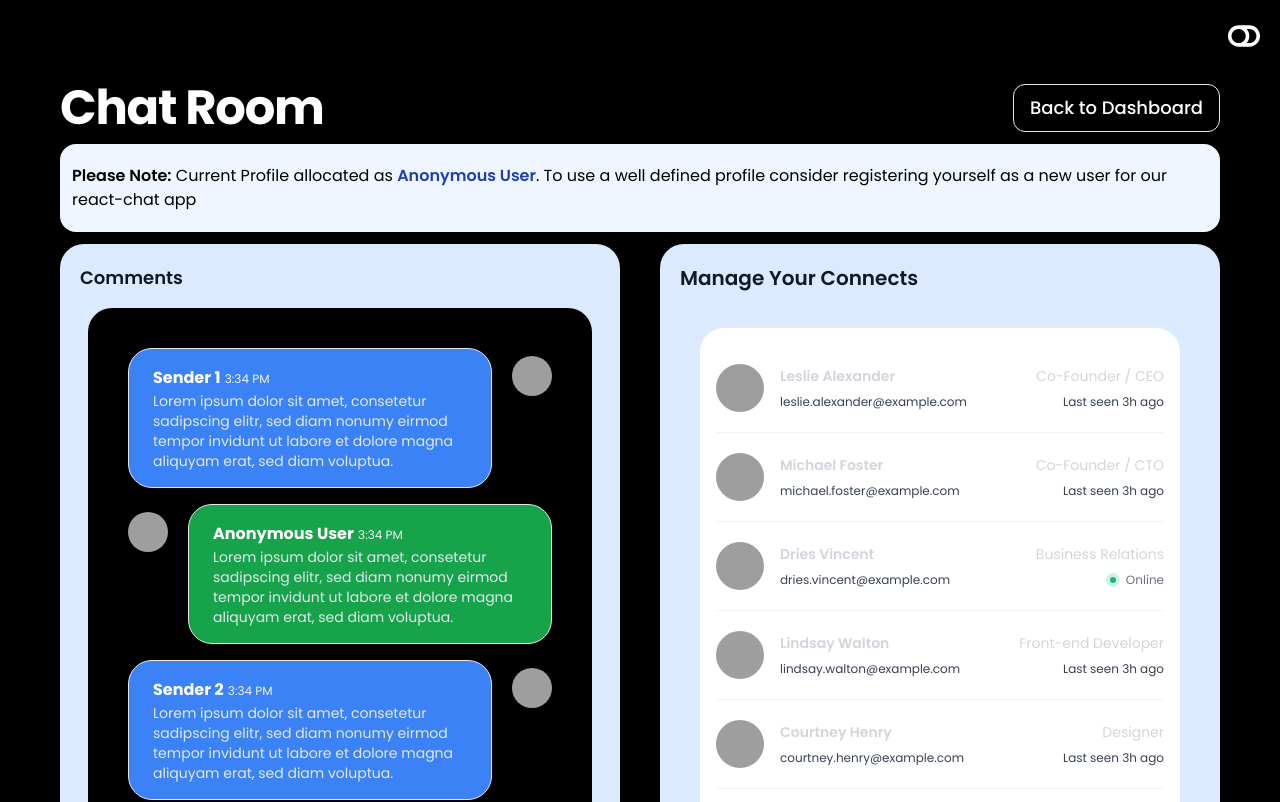
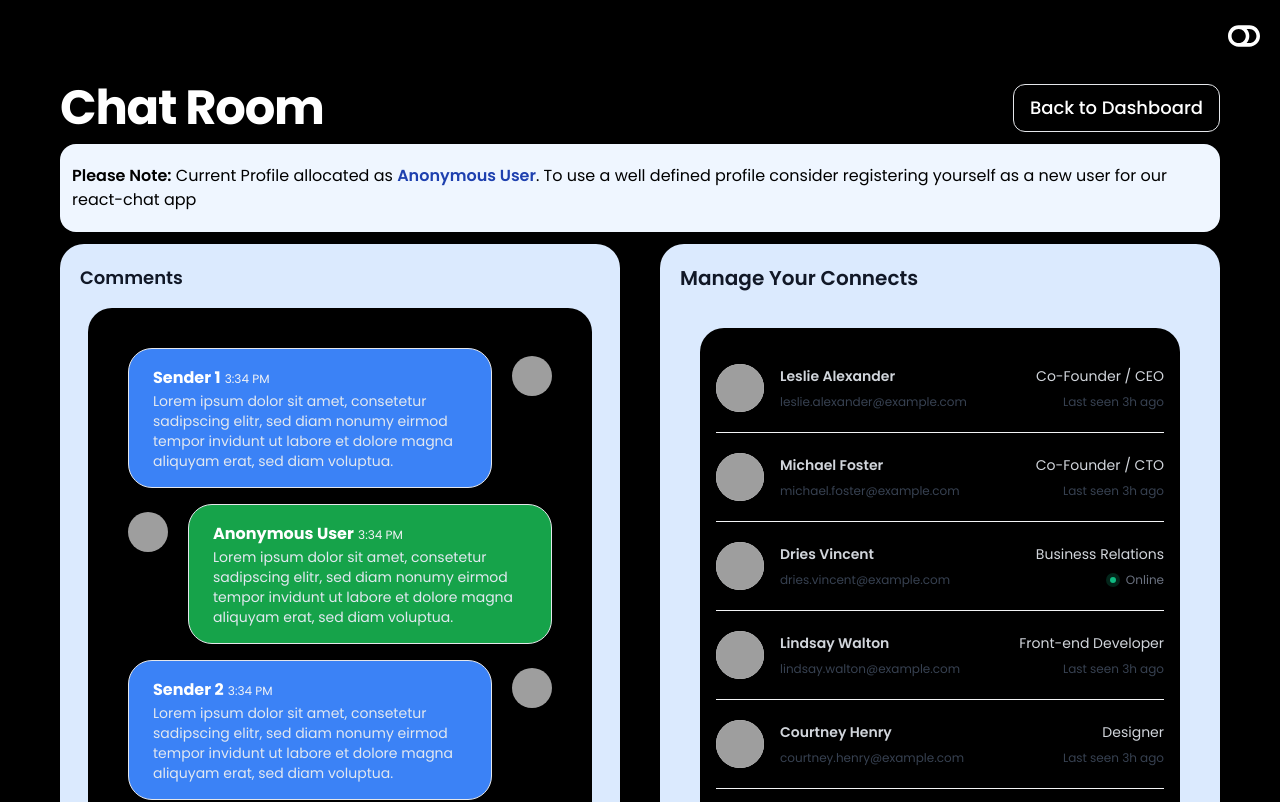
Before and after one commit to bluea1855/chat-app, a React (Vite) app: page /chat-room in a window 1280 px wide. Shown: the top 802 px of the page. Built offline with nearby package versions, Linux system fonts and the light colour scheme; grey boxes are pictures that could not be loaded.

Commit message:
Update ChatActivity.jsx

```diff
--- a/src/components/sections/chatUI/ChatActivity.jsx
+++ b/src/components/sections/chatUI/ChatActivity.jsx
@@ -8,7 +8,7 @@ export default function ChatActivity(props) {
     return (
       <ul
         role="list"
-        className={isClicked ? 'divide-y bg-white p-4 rounded-3xl divide-gray-100' : 'divide-y bg-white p-4 rounded-3xl divide-gray-100 bg-black text-white'}
+        className={isClicked ? 'divide-y bg-white p-4 rounded-3xl divide-gray-100' : 'divide-y p-4 rounded-3xl divide-gray-100 bg-black text-white'}
       >
         {people?.map((person, index) => (
           <li key={index} className="flex justify-between gap-x-6 py-5">
```
